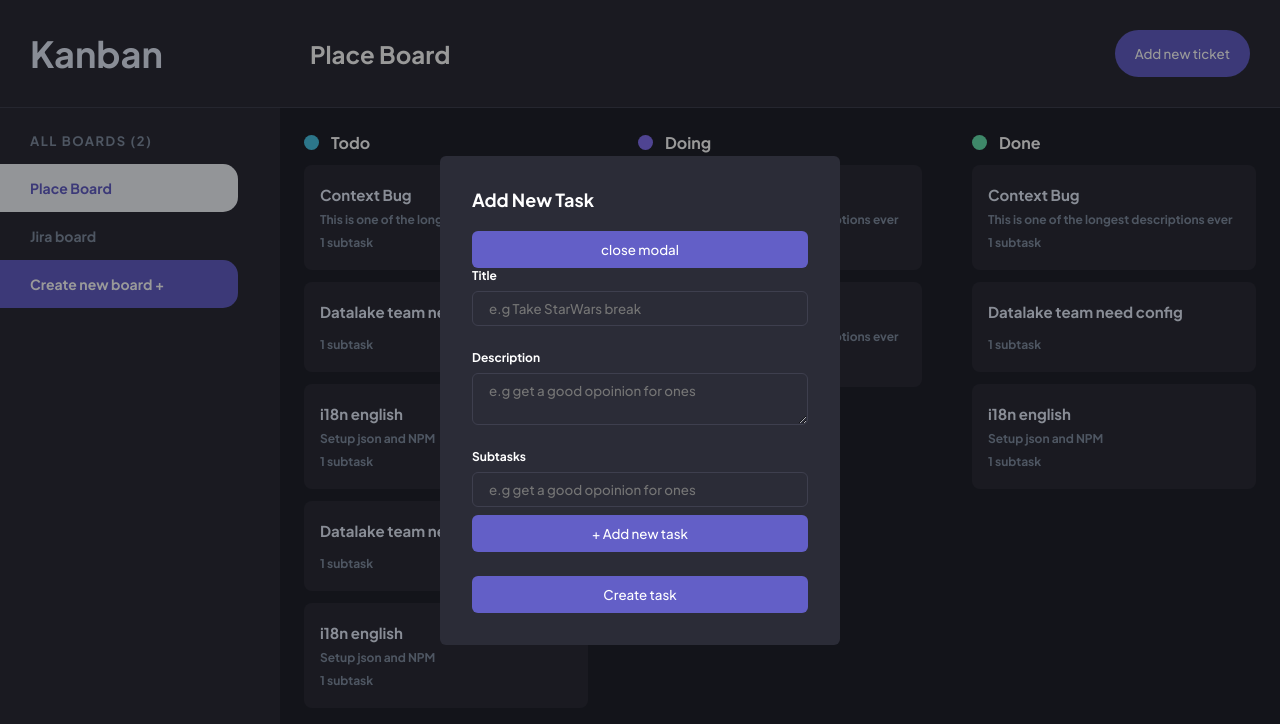
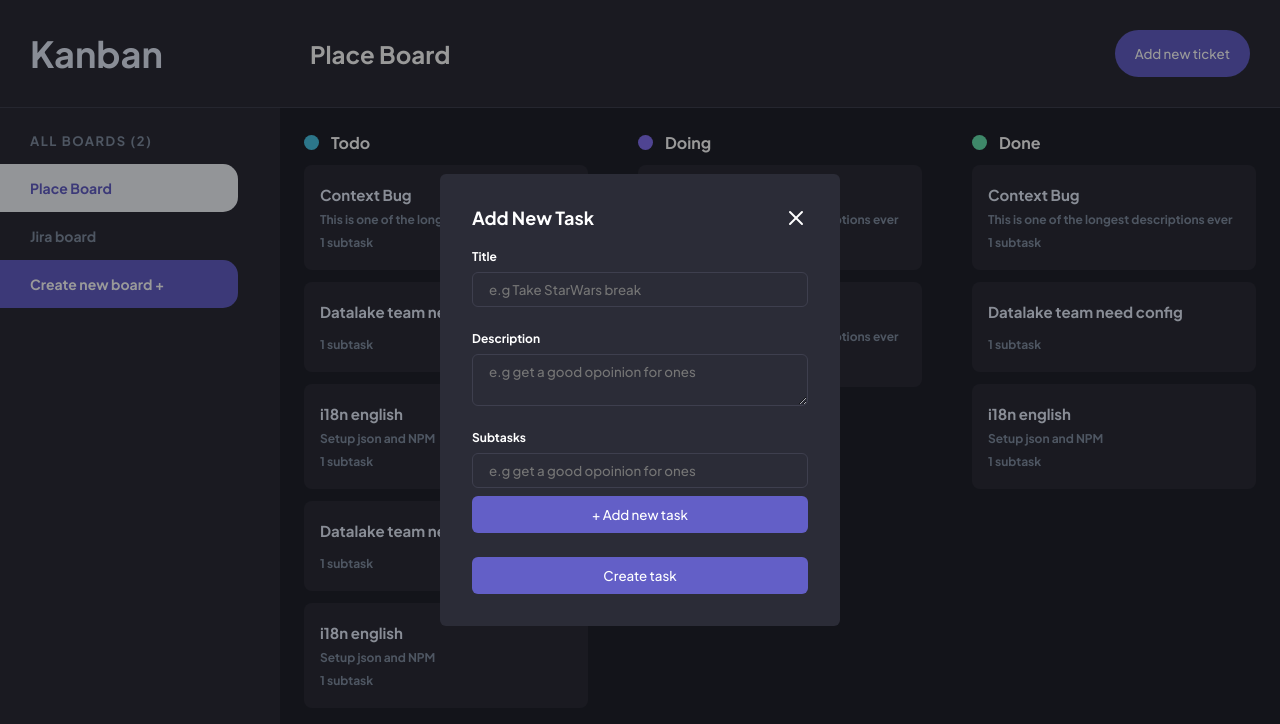
Before and after one commit to Albin-Varillas/kanban-board, a React (Vite) app: page / in a window 1280 px wide. Both pictures are taken after a click on the button "Add new ticket". Shown: the top 724 px of the page. Built offline with nearby package versions, Linux system fonts and the light colour scheme.

Commit message:
started with chevron

```diff
--- a/src/App.jsx
+++ b/src/App.jsx
@@ -6,9 +6,14 @@ import { useState } from "react"
 
 export default function App() {
     const [showAddTicket, setShowAddTicket] = useState(false)
+    const [showDropDown, setShowDropDown] = useState(false)
+
     return (
         <div className="App">
-            <Navbar setShowAddTicket={setShowAddTicket} />
+            <Navbar
+                setShowAddTicket={setShowAddTicket}
+                setShowDropDown={setShowDropDown}
+            />
             <main>
                 <SideNav />
                 <Board />
@@ -16,6 +21,7 @@ export default function App() {
             {showAddTicket && (
                 <CreateTicket setShowAddTicket={setShowAddTicket} />
             )}
+            {showDropDown && <p>hej</p>}
         </div>
     )
 }
--- a/src/components/CreateTicket/CreateTicket.jsx
+++ b/src/components/CreateTicket/CreateTicket.jsx
@@ -2,6 +2,7 @@ import React, { useState } from "react"
 import "./CreateTicket.scss"
 import { useProject } from "../../context/ProjectContext"
 import { v4 as uuidv4 } from "uuid"
+import { X } from "react-feather"
 
 export default function CreateTicket({ setShowAddTicket }) {
     const { addTicket } = useProject()
@@ -14,10 +15,12 @@ export default function CreateTicket({ setShowAddTicket }) {
         <div className="modal">
             <div className="modal-card">
                 <h3 className="heading-l">Add New Task</h3>
-
-                <button onClick={() => setShowAddTicket(false)}>
-                    close modal
-                </button>
+                <div
+                    className="modal-card-close-btn"
+                    onClick={() => setShowAddTicket(false)}
+                >
+                    <X />
+                </div>
 
                 <div className="modal-input-group">
                     <label htmlFor="title" className="body-m">
--- a/src/components/CreateTicket/CreateTicket.scss
+++ b/src/components/CreateTicket/CreateTicket.scss
@@ -12,9 +12,17 @@
         width: min(100%, 400px);
         background-color: var(--bg-gray);
         border-radius: 6px;
+        position: relative;
 
         h3 {
             margin-bottom: 20px;
+        }
+
+        &-close-btn {
+            cursor: pointer;
+            position: absolute;
+            top: 32px;
+            right: 32px;
         }
     }
 
--- a/src/components/Navbar/Navbar.jsx
+++ b/src/components/Navbar/Navbar.jsx
@@ -4,7 +4,7 @@ import { ChevronDown } from "react-feather"
 
 import "./Navbar.scss"
 
-export default function Navbar({ setShowAddTicket }) {
+export default function Navbar({ setShowAddTicket, setShowDropDown }) {
     const { currentProject } = useProject()
     return (
         <nav className="navbar">
@@ -13,7 +13,10 @@ export default function Navbar({ setShowAddTicket }) {
             </div>
             <div className="navbar-heading">
                 <h2>{currentProject.title}</h2>
-                <div className="navbar-heading-chevron">
+                <div
+                    className="navbar-heading-chevron"
+                    onClick={() => setShowDropDown(true)}
+                >
                     <ChevronDown />
                 </div>
             </div>
```
